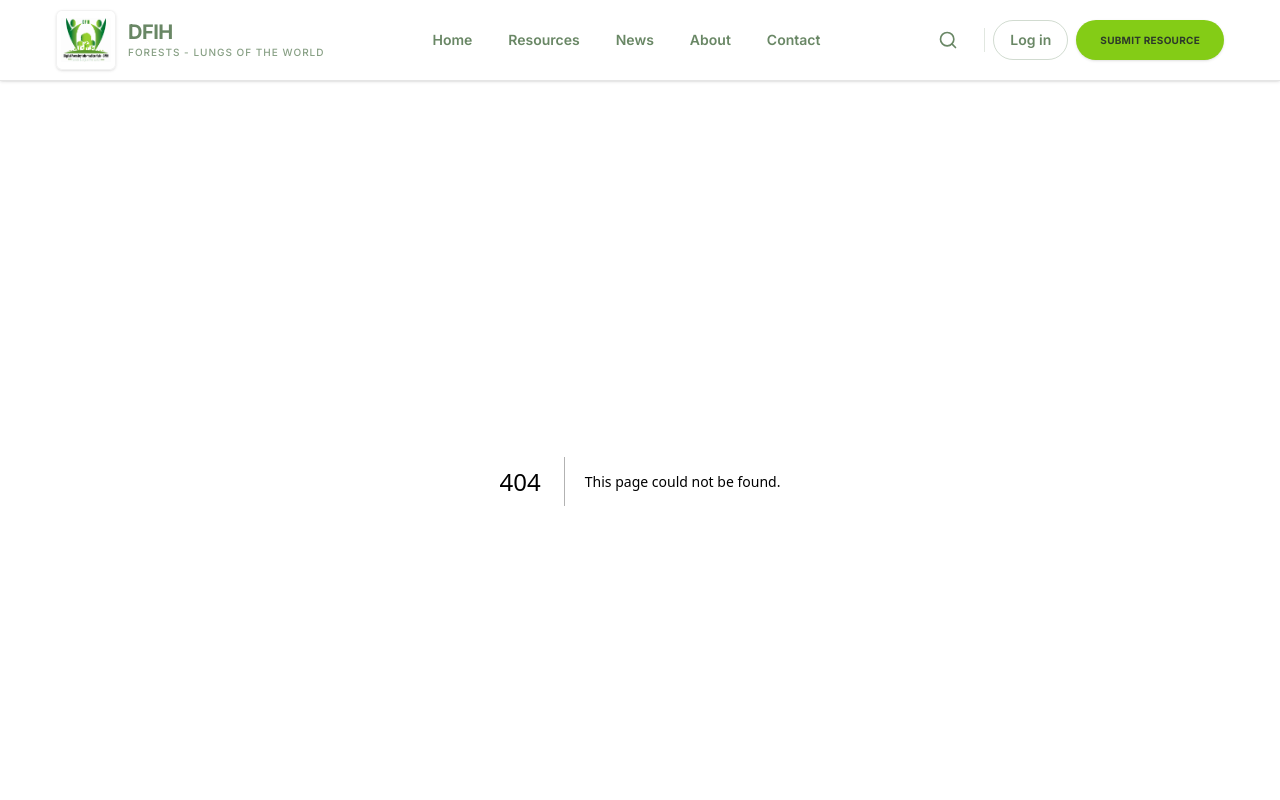
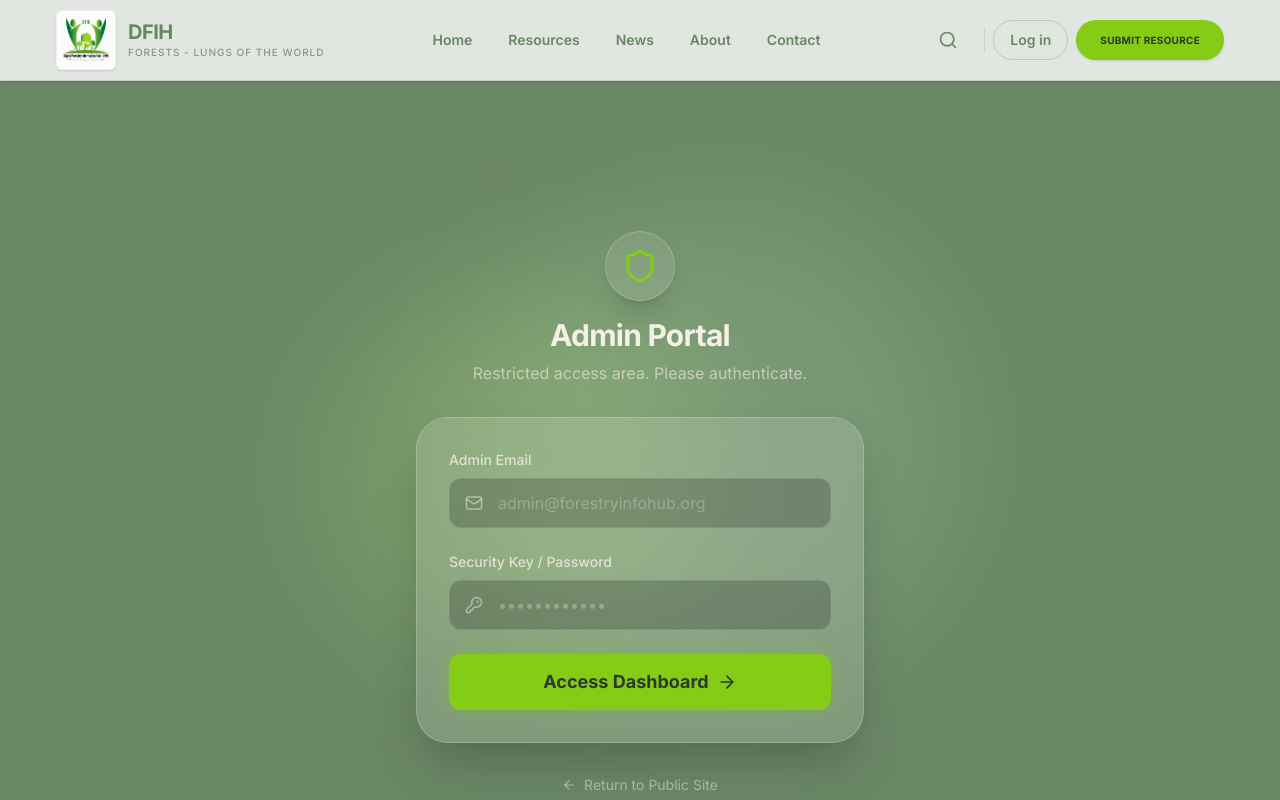
Before and after one commit to Jolly-Junior-main/dfih-Fullstack-UI-UX, a Next.js app: page /admin/login in a window 1280 px wide. Before the commit this address had no page. Shown: the top 800 px of the page. Built offline with nearby package versions, Linux system fonts and the light colour scheme.

Commit message:
feat: add secure admin login page at /admin/login

```diff
--- a/src/app/admin/layout.tsx
+++ b/src/app/admin/layout.tsx
@@ -1,11 +1,8 @@
-import { Metadata } from "next"
+"use client"
+
+import { usePathname } from "next/navigation"
 import Link from "next/link"
 import { Users, FileText, Database, Settings, Activity, LayoutDashboard, Shield, FolderGit2 } from "lucide-react"
-
-export const metadata: Metadata = {
-  title: "Admin Dashboard | DFIH",
-  description: "Platform administration and management.",
-}
 
 const sidebarLinks = [
   { name: "Overview", icon: LayoutDashboard, href: "/admin" },
@@ -19,6 +16,13 @@ const sidebarLinks = [
 ]
 
 export default function AdminLayout({ children }: { children: React.ReactNode }) {
+  const pathname = usePathname()
+  const isLoginPage = pathname === "/admin/login"
+
+  if (isLoginPage) {
+    return <>{children}</>
+  }
+
   return (
     <div className="flex min-h-screen pt-20">
       {/* Sidebar */}
@@ -28,11 +32,16 @@ export default function AdminLayout({ children }: { children: React.ReactNode })
           <nav className="space-y-2">
             {sidebarLinks.map((link, idx) => {
               const Icon = link.icon
+              const isActive = pathname === link.href
               return (
                 <Link
                   key={idx}
                   href={link.href}
-                  className="flex items-center gap-3 px-4 py-3 rounded-xl transition-all text-[#f5f0e6]/70 hover:bg-[#577353]/30 hover:text-[#f5f0e6] aria-[current=page]:bg-[#84cc16]/20 aria-[current=page]:text-[#84cc16] aria-[current=page]:border aria-[current=page]:border-[#84cc16]/30 aria-[current=page]:shadow-inner"
+                  className={`flex items-center gap-3 px-4 py-3 rounded-xl transition-all ${
+                    isActive
+                      ? 'bg-[#84cc16]/20 text-[#84cc16] border border-[#84cc16]/30 shadow-inner'
+                      : 'text-[#f5f0e6]/70 hover:bg-[#577353]/30 hover:text-[#f5f0e6]'
+                  }`}
                 >
                   <Icon size={18} />
                   <span className="font-medium text-sm">{link.name}</span>
--- /dev/null
+++ b/src/app/admin/login/page.tsx
@@ -0,0 +1,101 @@
+"use client"
+
+import { useState } from "react"
+import { Shield, KeyRound, Mail, ArrowRight, Loader2 } from "lucide-react"
+import Link from "next/link"
+
+export default function AdminLoginPage() {
+  const [isLoading, setIsLoading] = useState(false)
+
+  const handleLogin = (e: React.FormEvent) => {
+    e.preventDefault()
+    setIsLoading(true)
+    // Simulate auth delay before redirecting to dashboard
+    setTimeout(() => {
+      window.location.href = "/admin"
+    }, 1500)
+  }
+
+  return (
+    <main className="min-h-screen pt-20 flex items-center justify-center p-4 relative overflow-hidden">
+
+      {/* Background Decorators for Admin */}
+      <div className="absolute top-1/4 left-1/4 w-96 h-96 bg-[#84cc16]/20 rounded-full blur-3xl -z-10 mix-blend-screen" />
+      <div className="absolute bottom-1/4 right-1/4 w-[30rem] h-[30rem] bg-[#577353]/30 rounded-full blur-3xl -z-10 mix-blend-screen" />
+
+      <div className="w-full max-w-md">
+
+        {/* Logo / Header */}
+        <div className="flex flex-col items-center mb-8 text-center">
+          <div className="bg-white/10 backdrop-blur-md p-4 rounded-full border border-white/20 shadow-xl mb-4">
+            <Shield size={36} className="text-[#84cc16]" />
+          </div>
+          <h1 className="text-3xl font-bold text-[#f5f0e6] tracking-tight">Admin Portal</h1>
+          <p className="text-[#f5f0e6]/60 mt-2">Restricted access area. Please authenticate.</p>
+        </div>
+
+        {/* Login Form Container */}
+        <div className="bg-white/15 backdrop-blur-xl border border-white/20 rounded-[2rem] p-8 shadow-2xl relative overflow-hidden">
+
+          <form onSubmit={handleLogin} className="space-y-6 relative z-10">
+            <div>
+              <label className="block text-sm font-medium text-[#f5f0e6]/80 mb-2">Admin Email</label>
+              <div className="relative">
+                <Mail className="absolute left-4 top-1/2 -translate-y-1/2 text-[#f5f0e6]/50" size={18} />
+                <input
+                  type="email"
+                  required
+                  placeholder="admin@forestryinfohub.org"
+                  className="w-full bg-black/20 border border-white/10 rounded-xl pl-12 pr-4 py-3 text-[#f5f0e6] placeholder:text-[#f5f0e6]/30 focus:outline-none focus:border-[#84cc16]/50 transition-colors"
+                />
+              </div>
+            </div>
+
+            <div>
+              <div className="flex justify-between items-center mb-2">
+                <label className="block text-sm font-medium text-[#f5f0e6]/80">Security Key / Password</label>
+              </div>
+              <div className="relative">
+                <KeyRound className="absolute left-4 top-1/2 -translate-y-1/2 text-[#f5f0e6]/50" size={18} />
+                <input
+                  type="password"
+                  required
+                  placeholder="••••••••••••"
+                  className="w-full bg-black/20 border border-white/10 rounded-xl pl-12 pr-4 py-3 text-[#f5f0e6] placeholder:text-[#f5f0e6]/30 focus:outline-none focus:border-[#84cc16]/50 transition-colors"
+                />
+              </div>
+            </div>
+
+            <button
+              type="submit"
+              disabled={isLoading}
+              className="w-full bg-[#84cc16] hover:bg-[#a3e635] text-[#2d3a2a] py-3.5 rounded-xl font-bold text-lg transition-all shadow-[0_0_20px_rgba(132,204,22,0.3)] hover:shadow-[0_0_30px_rgba(132,204,22,0.5)] flex items-center justify-center gap-2 disabled:opacity-70 disabled:cursor-not-allowed mt-4"
+            >
+              {isLoading ? (
+                <>
+                  <Loader2 className="animate-spin" size={20} />
+                  Authenticating...
+                </>
+              ) : (
+                <>
+                  Access Dashboard
+                  <ArrowRight size={20} />
+                </>
+              )}
+            </button>
+          </form>
+
+        </div>
+
+        {/* Footer Link */}
+        <div className="text-center mt-8">
+          <Link href="/" className="text-[#f5f0e6]/50 hover:text-[#f5f0e6] text-sm transition-colors flex items-center justify-center gap-2">
+            <ArrowRight size={14} className="rotate-180" />
+            Return to Public Site
+          </Link>
+        </div>
+
+      </div>
+    </main>
+  )
+}
```
